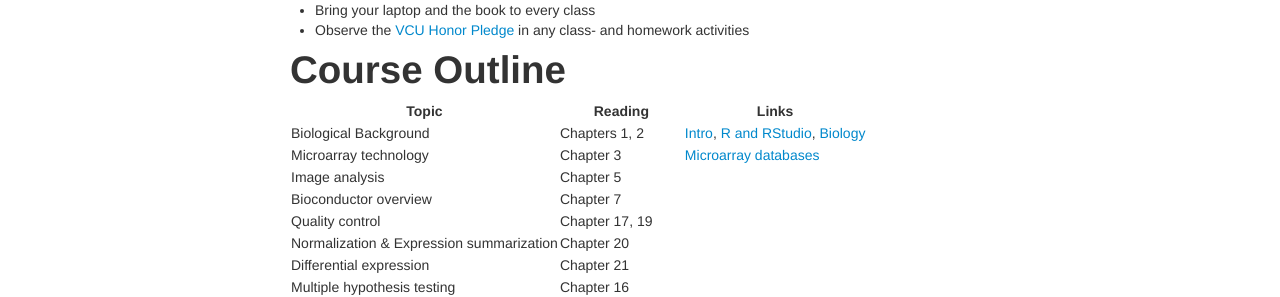
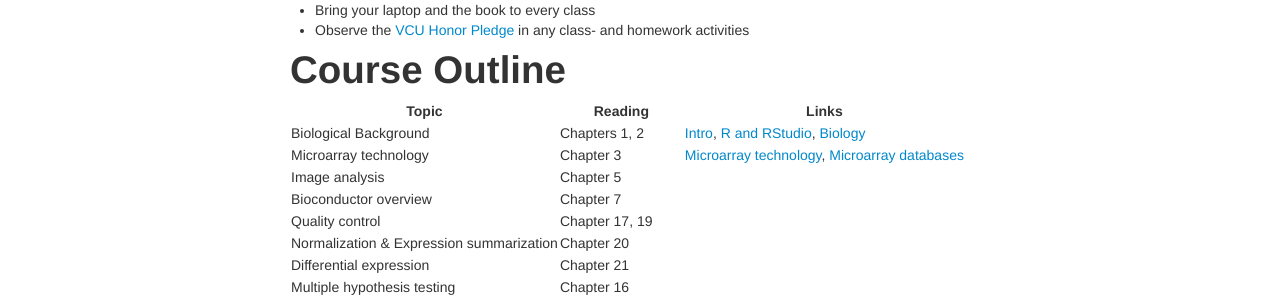
Before and after one commit to mdozmorov/BIOS567, a Jekyll site: the page built from pages/syllabus.md, in a window 1280 px wide. Shown: the part 1222-1519 px from the top of the page. Built offline with Jekyll 4.4.1, drawn with Linux system fonts in a browser that asks for light colours.

Commit message:
Add links to ms presentation

```diff
--- a/pages/syllabus.md
+++ b/pages/syllabus.md
@@ -55,7 +55,7 @@ Use of R programming environment is required for homework assignments. When subm
 | Topic                                    | Reading             | Links  |
 |------------------------------------------|---------------------|--------|
 | Biological Background                    | Chapters 1, 2       | [Intro](00_intro.html), [R and RStudio](01_R.html), [Biology](02_biology.html) |
-| Microarray technology                    | Chapter 3           | [Microarray databases](02_data.html)  |
+| Microarray technology                    | Chapter 3           | [Microarray technology](02_microarrays.html), [Microarray databases](02_data.html)  |
 | Image analysis                           | Chapter 5           |   |
 | Bioconductor overview                    | Chapter 7           |   |
 | Quality control                          | Chapter 17, 19      |   |
```
